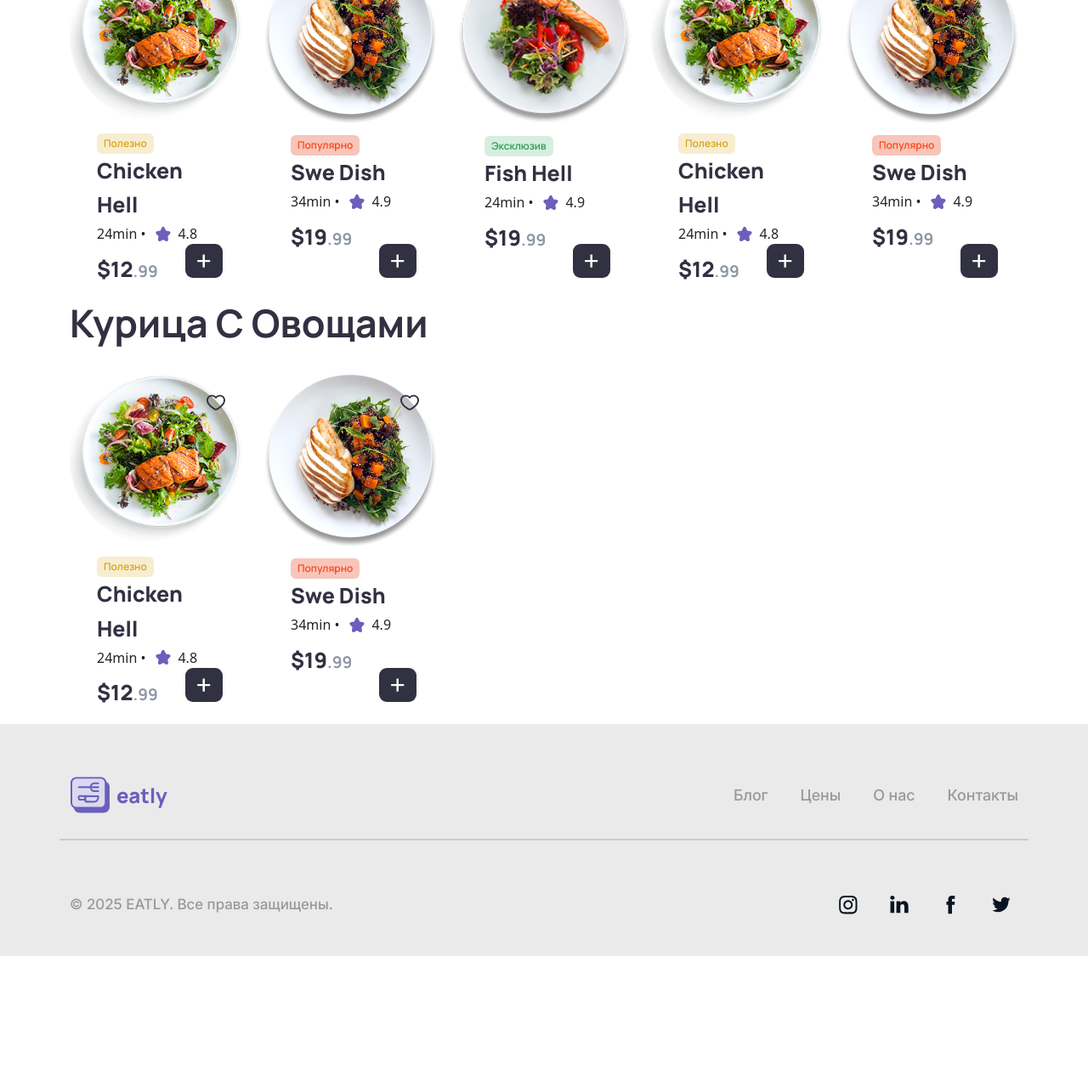
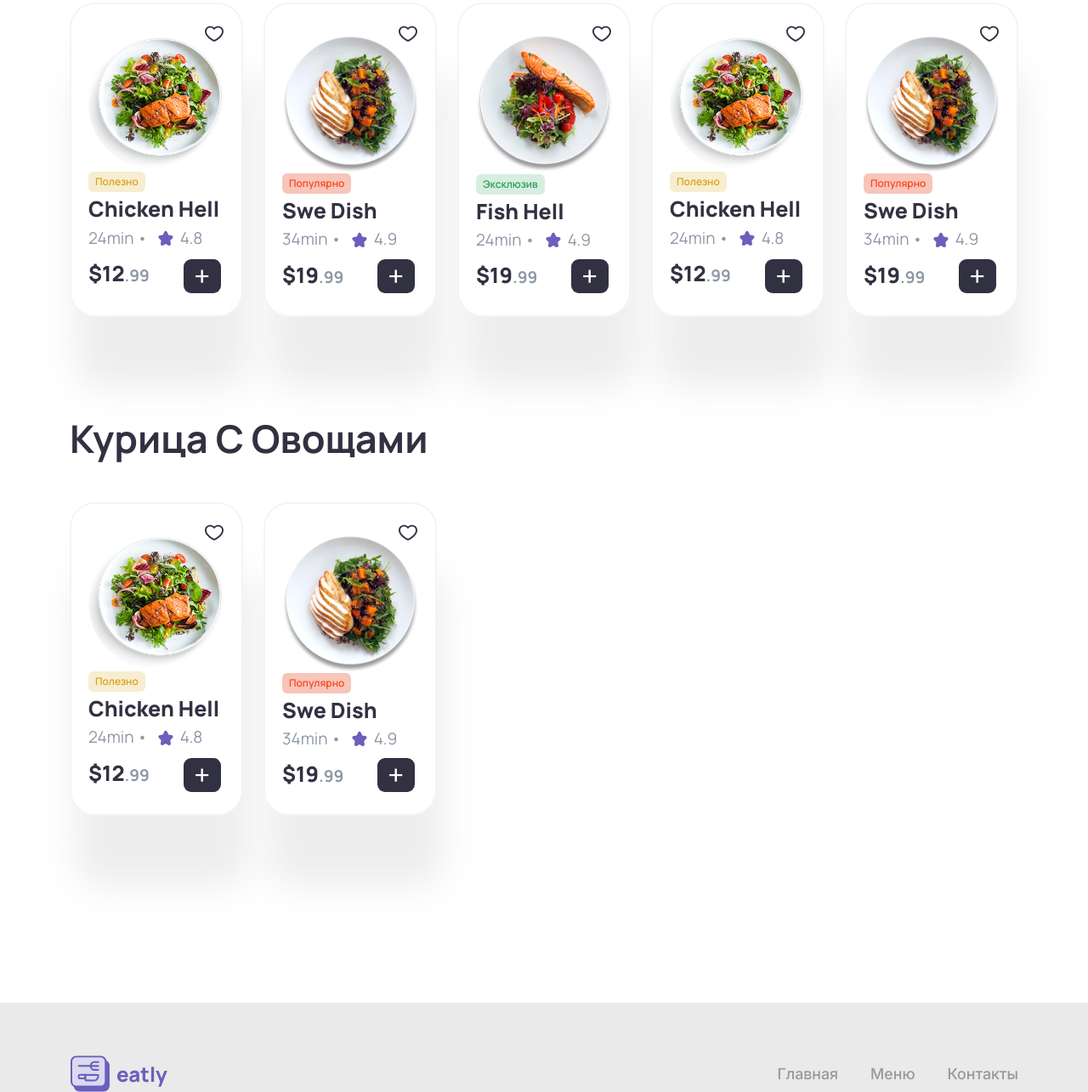
Before and after one commit to Feoor/Coursework, a website: page src/pages/the_chicken_king_restaurant.html in a window 1280 px wide. Shown: the part 869-2154 px from the top of the page at 85% size. Before the commit the page ends 1994 px from the top, so only its background shows below. Drawn offline with nearby package versions, Linux system fonts and the light colour scheme.

Commit message:
Сделал то, сделал все

```diff
--- a/src/pages/the_chicken_king_restaurant.html
+++ b/src/pages/the_chicken_king_restaurant.html
@@ -29,8 +29,6 @@
         <nav class="header__nav">
           <ul class="header__list menu list-reset">
             <li class="menu__item menu__item--active"><a href="eatly_menu.html">Меню</a></li>
-            <li class="menu__item"><a href="">Блог</a></li>
-            <li class="menu__item"><a href="">Тарифы</a></li>
             <li class="menu__item"><a href="">Контакты</a></li>
           </ul>
         </nav>
@@ -76,7 +74,7 @@
     <div class="container-sm">
 
       <!-- Обертка сетки -->
-      <div class="menu-section__wrapper row justify-content-start g-4">
+      <div class="menu-section__wrapper row g-4">
         <!-- Титул -->
         <h2 class="menu-section__title col-12">Popular 🔥</h2>
 
@@ -220,12 +218,12 @@
     <div class="container-sm">
 
       <!-- Обертка сетки -->
-      <div class="menu-section__wrapper row justify-content-start g-4">
+      <div class="menu-section__wrapper row g-4">
         <!-- Титул -->
         <h2 class="menu-section__title col-12">Курица с овощами</h2>
 
         <!-- Карточки блюд -->
-        <div class="menu-section__dish col justify-content-start">
+        <div class="menu-section__dish col">
           <div class="card h-100">
             <a href="">
               <!-- Кнопка "Добавить в любимое" -->
@@ -251,7 +249,7 @@
           </div>
         </div>
 
-        <div class="menu-section__dish col justify-content-start">
+        <div class="menu-section__dish col">
           <div class="card h-100">
             <a href="">
               <!-- Кнопка "Добавить в любимое" -->
@@ -278,9 +276,9 @@
         </div>
 
         <!-- Пустышки-заполнители -->
-        <div class="menu-section__dish col justify-content-start"></div>
-        <div class="menu-section__dish col justify-content-start"></div>
-        <div class="menu-section__dish col justify-content-start"></div>
+        <div class="menu-section__dish col"></div>
+        <div class="menu-section__dish col"></div>
+        <div class="menu-section__dish col"></div>
 
       </div>
     </div>
@@ -298,9 +296,8 @@
 
         <div class="footer__nav">
           <ul class="footer__list menu list-reset">
-            <li class="menu__item"><a href="">Блог</a></li>
-            <li class="menu__item"><a href="">Цены</a></li>
-            <li class="menu__item"><a href="../index.html">О нас</a></li>
+            <li class="menu__item"><a href="../index.html">Главная</a></li>
+            <li class="menu__item"><a href="eatly_menu.html">Меню</a></li>
             <li class="menu__item"><a href="">Контакты</a></li>
           </ul>
         </div>
--- a/src/scss/menu_styles.scss
+++ b/src/scss/menu_styles.scss
@@ -276,7 +276,6 @@
 
 .faq__wrapper {
   padding-top: 200px;
-  padding-bottom: 170px;
 
   .faq__title {
     font-weight: 800;
--- a/src/scss/restaurant_pages_style.scss
+++ b/src/scss/restaurant_pages_style.scss
@@ -40,3 +40,58 @@
     }
   }
 }
+
+/* Наши лучшие блюда */
+.menu-section__wrapper {
+  padding-top: 70px;
+  padding-bottom: 70px;
+
+  .menu-section__title {
+    color: #323142;
+    margin-top: 0;
+    margin-bottom: 24px;
+  }
+  .menu-section__dish {
+    display: flex;
+    gap: 30px;
+
+    .card {
+      max-width: 225px;
+      padding: 37px 20px 26px;
+      border: 2px solid #f4f4f4;
+      border-radius: 30px;
+      box-shadow: 7px 82px 41px 0 rgba(229, 229, 229, 0.7);
+      position: relative;
+      cursor: pointer;
+      transition: transform .3s ease;
+
+      &:hover {
+        transform: translateY(-10px);
+      }
+
+      .card-img-top {
+        border-radius: 30px 30px 0 0;
+      }
+
+      .card-body {
+        padding: 0;
+
+        h5 {
+          font-family: var(--font-family), sans-serif;
+          font-weight: 800;
+          font-size: 25px;
+          line-height: 162%;
+          color: #323142;
+          margin-bottom: 0;
+        }
+        .menu-section__dish-info {
+          font-family: var(--font-family), sans-serif;
+          font-weight: 400;
+          font-size: 19px;
+          line-height: 133%;
+          color: #8e97a6;
+        }
+      }
+    }
+  }
+}
--- a/src/scss/style.scss
+++ b/src/scss/style.scss
@@ -11,6 +11,20 @@
 }
 
 /* Базовые стили */
+html {
+  font-family: var(--second-family), sans-serif;
+}
+/* Прикрепляем футер снизу */
+body {
+  display: flex;
+  flex-direction: column;
+  min-height: 100vh;
+}
+/* Главное занимает всю доступную высоту */
+main {
+  flex: 1 0 auto;
+}
+
 * {
   margin: 0;
   padding: 0;
@@ -20,10 +34,6 @@ a {
   text-decoration: none;
   color: inherit;
 }
-html {
-  font-family: var(--second-family), sans-serif;
-}
-
 h2 {
   font-family: var(--font-family), sans-serif;
   font-weight: 700;
@@ -836,7 +846,6 @@ h2 {
 /* Секция с купоном */
 .sale {
   padding-top: 100px;
-  padding-bottom: 120px;
 }
 .sale__wrapper {
   width: 100%;
@@ -911,6 +920,8 @@ h2 {
 
 /* Подвал */
 .footer {
+  width: 100%;
+  margin-top: 150px;
   padding-top: 68px;
   padding-bottom: 40px;
   background: #eaeaea;
```
Also changed, not shown: src/index.html (+4 -7 lines), src/pages/contact_page.html (added, +150 -0 lines), src/pages/eatly_menu.html (+2 -15 lines), src/pages/the_burger_king_restaurant.html (+2 -5 lines), src/css/style.css, 1 other file.
